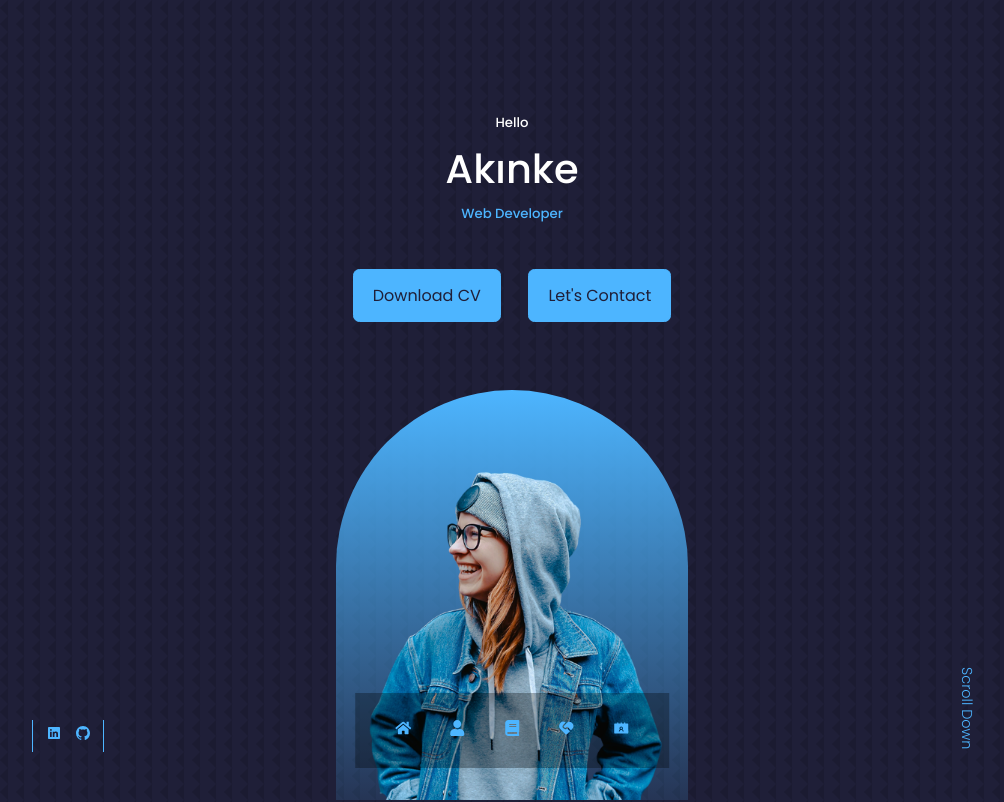
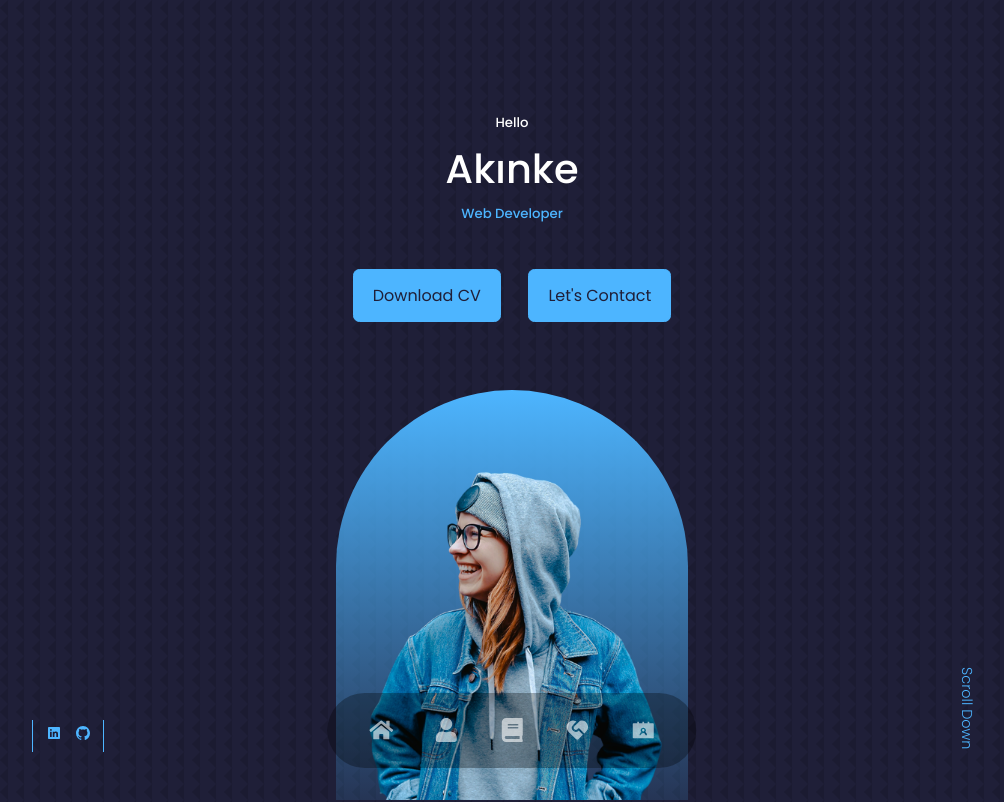
Before and after one commit to AkinGurler/PersonalPortfolio, a React (Create React App) app: page / in a window 1280 px wide. Shown: the top 802 px of the page, without its empty margins (128-1132 px from the left). Built offline with nearby package versions, Linux system fonts and the light colour scheme.

Commit message:
floating nav component css and active animation with usestate created and navbar finished

```diff
--- a/src/components/nav/nav.css
+++ b/src/components/nav/nav.css
@@ -10,10 +10,24 @@ nav{
     bottom:  2rem; /* far from bottom 2 rem */
     display: flex;
     gap: 0.8rem;
+    border-radius: 3rem; /* elips shape */
+    backdrop-filter:blur (15px);
 
 }
 nav a{
+
     background: transparent;
-    padding: 0.8rem;
+    padding: 0.9rem;
+    border-radius: 50%;
+    display: flex;
+    color:var(--color-light);
+    font-size: 1.5rem;
 
 }
+nav a:hover{/*  when the cursor is on the icon */
+    background: rgba(0, 0, 0, 0.3);
+}
+nav a.active{ /* Which is clicked*/
+    background: var(--color-bg);
+    color: rgb(229, 255, 0);
+}
--- a/src/components/nav/nav.jsx
+++ b/src/components/nav/nav.jsx
@@ -1,21 +1,38 @@
-import React from 'react'
+import React, { useState } from 'react'
 import './nav.css'
-import {FaHome} from 'react-icons/fa'
-import {FaUser} from 'react-icons/fa'
-import {FaBook} from 'react-icons/fa'
-import {RiServiceFill} from 'react-icons/ri'
-import {AiFillContacts} from 'react-icons/ai'
+import { FaHome } from 'react-icons/fa'
+import { FaUser } from 'react-icons/fa'
+import { FaBook } from 'react-icons/fa'
+import { RiServiceFill } from 'react-icons/ri'
+import { AiFillContacts } from 'react-icons/ai'
 
-const nav = () => {
-  return (
-    <nav>
-    <a href="#"><FaHome/></a>
-    <a href="#about"><FaUser/></a>
-    <a href="#experience"><FaBook/></a>
-    <a href="#services"><RiServiceFill/></a>
-    <a href="#contact"><AiFillContacts/></a>
-    </nav>
-  )
+const Nav = () => {
+    const [active, setActive] = useState('')
+    return (
+        <nav>
+            <a href="#"
+                onClick={() => setActive('#')}
+                className={active === '#' ? 'active' : ''}><FaHome /></a>
+            <a href="#about"
+                onClick={() => setActive('#about')}
+                className={active === '#about' ? 'active' : ''}
+            ><FaUser /></a>
+            <a href="#experience"
+                onClick={() => setActive('#experience')}
+                className={active === '#experience' ? 'active' : ''}
+            ><FaBook /></a>
+            <a href="#services"
+                onClick={() => setActive('#services')}
+                className={active === '#services' ? 'active' : ''}
+            ><RiServiceFill /></a>
+            <a href="#contact"
+                onClick={() => setActive('#contact')}
+                className={active === '#contact' ? 'active' : ''}
+            ><AiFillContacts /></a>
+        </nav>
+    )
 }
 
-export default nav
+
+
+export default Nav
```
